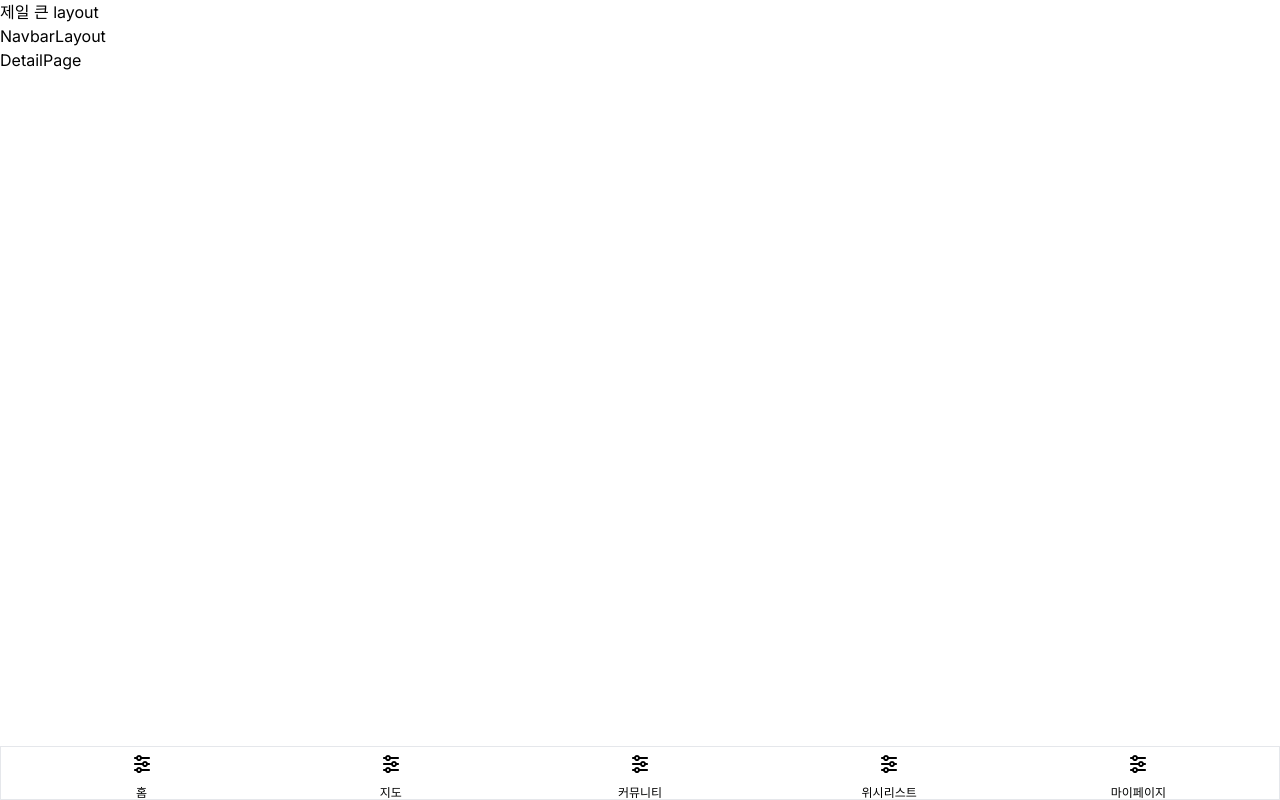
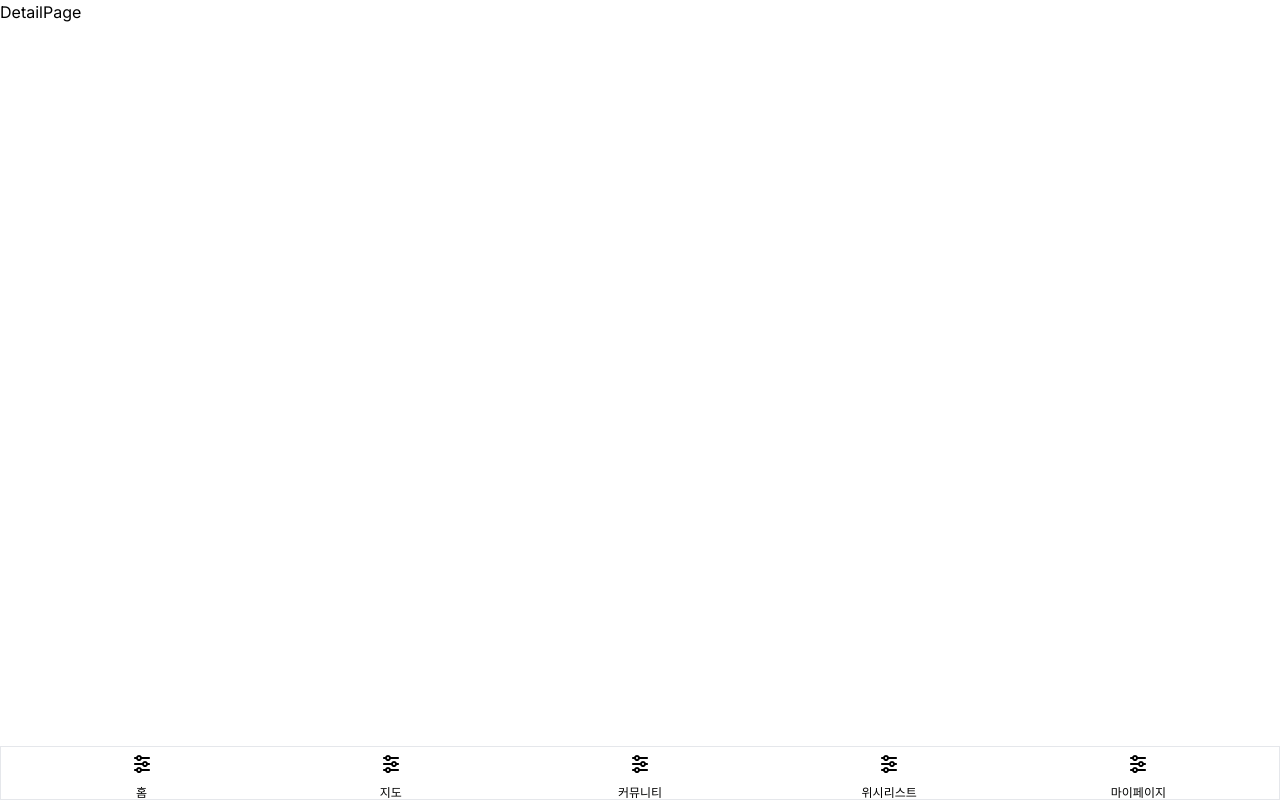
Before and after one commit to living-in-seoul/frontend, a Next.js app: page /home in a window 1280 px wide. Built offline with nearby package versions, Linux system fonts and the light colour scheme.

Commit message:
[feat] Navbar layouts depends on auth

```diff
--- a/src/app/(navbar)/layout.tsx
+++ b/src/app/(navbar)/layout.tsx
@@ -1,4 +1,4 @@
-import Navbar from "@/components/layouts/Navbar";
+import Navbar from '@/components/layouts/Navbar';
 
 export default function NavbarLayout({
   children,
@@ -6,10 +6,9 @@ export default function NavbarLayout({
   children: React.ReactNode;
 }) {
   return (
-    <>
-      <h1>NavbarLayout</h1>
-      {children}
+    <section>
+      <div className="h-full w-full">{children}</div>
       <Navbar />
-    </>
+    </section>
   );
 }
--- a/src/app/layout.tsx
+++ b/src/app/layout.tsx
@@ -1,12 +1,13 @@
-import "./globals.css";
-import type { Metadata } from "next";
-import { Inter } from "next/font/google";
+import SWRConfigContext from '@/context/SWRConfigContext';
+import './globals.css';
+import type { Metadata } from 'next';
+import { Inter } from 'next/font/google';
 
-const inter = Inter({ subsets: ["latin"] });
+const inter = Inter({ subsets: ['latin'] });
 
 export const metadata: Metadata = {
-  title: "Create Next App",
-  description: "Generated by create next app",
+  title: 'Create Next App',
+  description: 'Generated by create next app',
 };
 
 export default function RootLayout({
@@ -18,8 +19,7 @@ export default function RootLayout({
     <html lang="en">
       <head></head>
       <body className={inter.className}>
-        <h1>제일 큰 layout</h1>
-        {children}
+        <SWRConfigContext>{children}</SWRConfigContext>
       </body>
     </html>
   );
```
Also changed, not shown: src/components/layouts/Navbar.tsx (+15 -14 lines).
